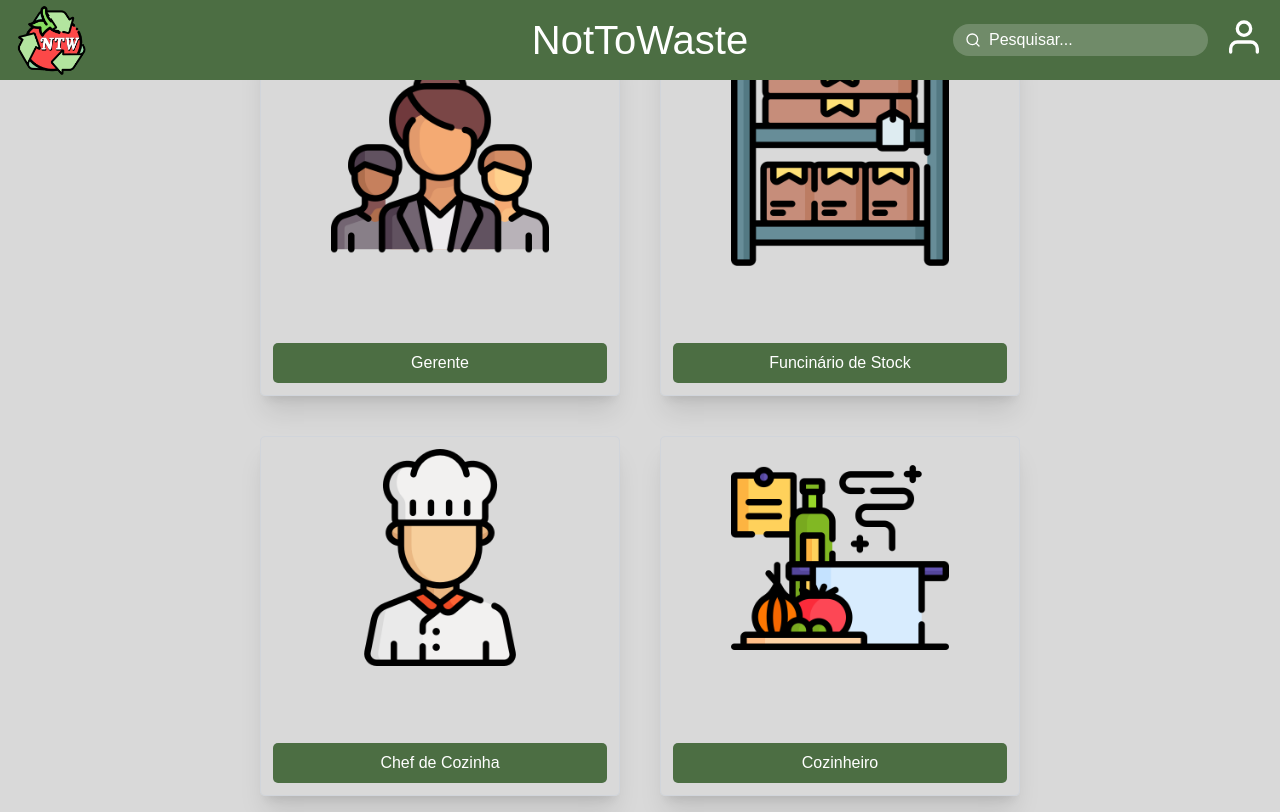
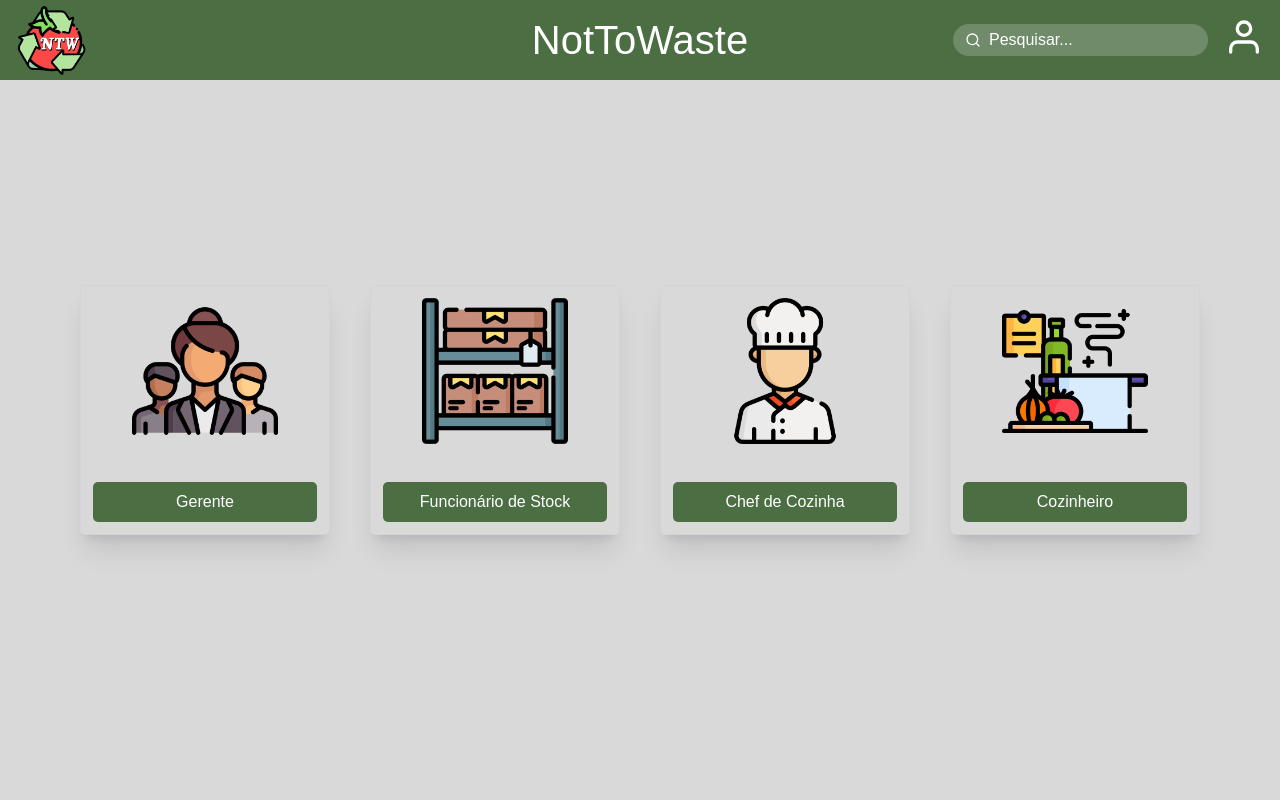
Before and after one commit to mimicarreira13/NotToWaste, a React (Vite) app: page / in a window 1280 px wide. Built offline with nearby package versions, Linux system fonts and the light colour scheme; a web font is replaced by a local one.

Commit message:
started profile responsivness

```diff
--- a/src/pages/Perfis.tsx
+++ b/src/pages/Perfis.tsx
@@ -1,3 +1,4 @@
+// src/pages/Perfis.tsx
 import { useState } from "react";
 import LoginOverlay from "../components/LoginOverlay";
 
@@ -13,19 +14,19 @@ export default function Perfis() {
 
     const cards: Card[] = [
         { id: 1, src: gerente, alt: "Gerente" },
-        { id: 2, src: funcionario_stock, alt: "Funcinário de Stock" },
+        { id: 2, src: funcionario_stock, alt: "Funcionário de Stock" },
         { id: 3, src: chef, alt: "Chef de Cozinha" },
         { id: 4, src: cozinheiro, alt: "Cozinheiro" },
     ];
 
     function selectProfile(card: Card) {
-        setSelected(card); // abre overlay mantendo a página por baixo
+        setSelected(card);
     }
 
     return (
         <div className="w-full max-w-6xl mx-auto p-4" style={{ marginTop: 20 }}>
             <div className="flex justify-center w-full">
-                <div className="grid grid-cols-1 sm:grid-cols-2 md:grid-cols-2 gap-10">
+                <div className="grid grid-cols-1 sm:grid-cols-2 md:grid-cols-4 gap-10">
                     {cards.map((card) => (
                         <div
                             key={card.id}
@@ -36,8 +37,7 @@ export default function Perfis() {
                                 if (e.key === "Enter" || e.key === " ") selectProfile(card);
                             }}
                             className={
-                                "cursor-pointer border border-gray-300 shadow-xl p-3 flex flex-col aspect-square items-center justify-between overflow-hidden transition-transform duration-150 hover:shadow-md hover:scale-105 " +
-                                "w-[360px] h-[360px]"
+                                "cursor-pointer border border-gray-300 shadow-xl p-3 flex flex-col aspect-square items-center justify-between overflow-hidden transition-transform duration-150 hover:shadow-md hover:scale-105 w-full"
                             }
                             style={{ borderRadius: 5 }}
                         >
```
